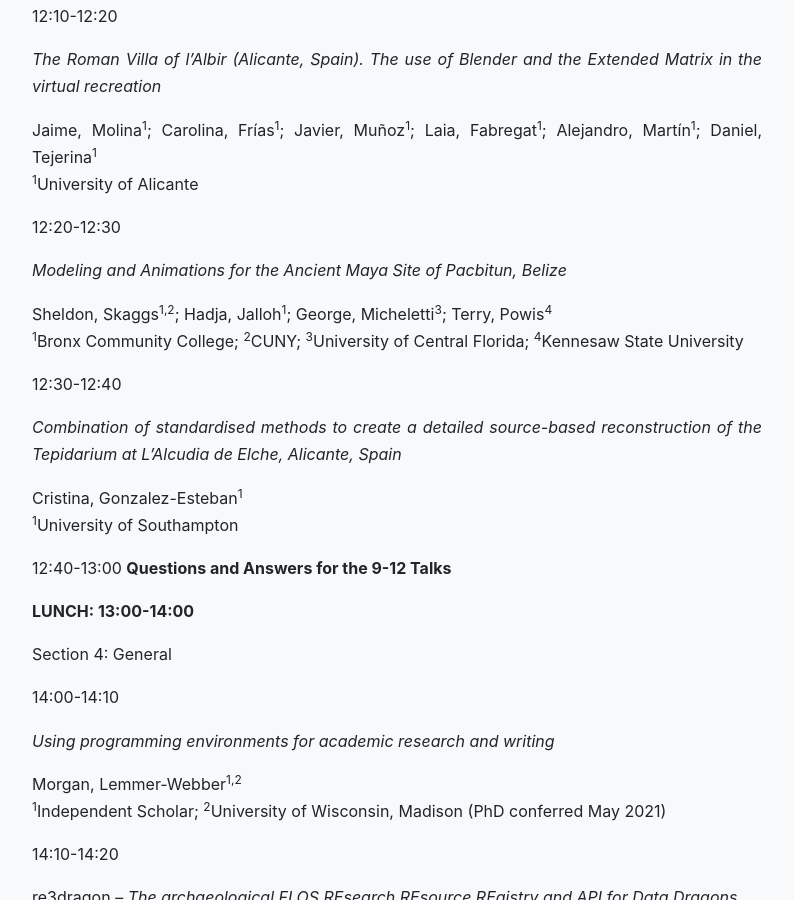
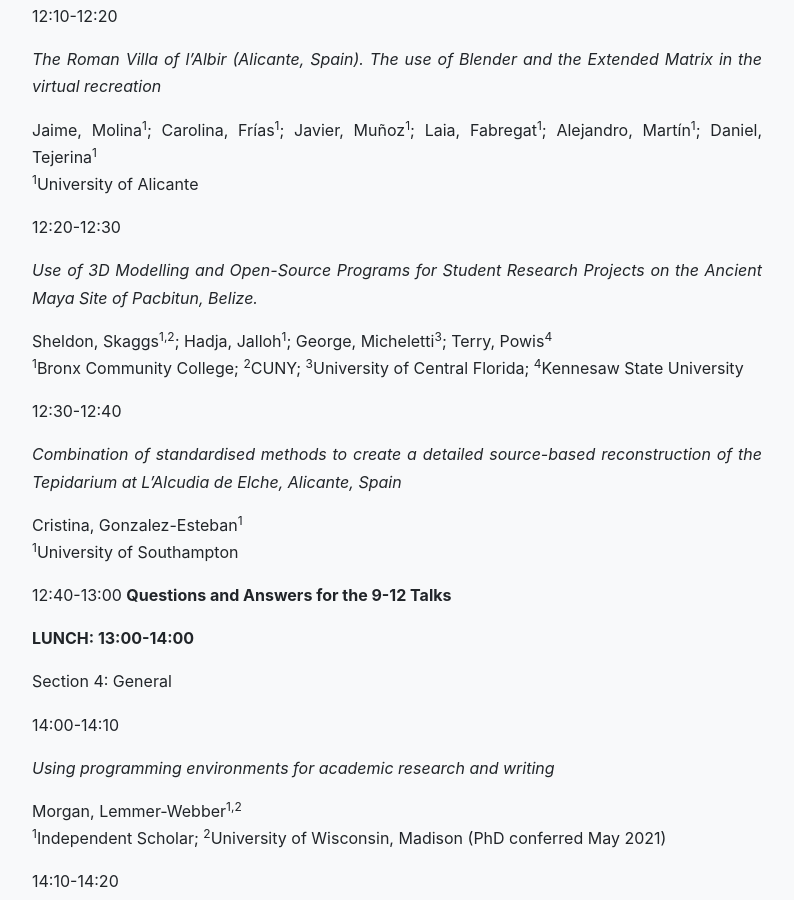
Before and after one commit to archeofoss/2021, a Jekyll site: the page built from programme.md, in a window 1280 px wide and 900 px high, scrolled down 2513 px. Shown: the whole window, without its empty margins (243-1037 px from the left). Built offline with Jekyll 4.4.1, drawn with Linux system fonts in a browser that asks for light colours; nearby versions of some CDN libraries.

Commit message:
Skaggs Title

```diff
--- a/programme.md
+++ b/programme.md
@@ -100,7 +100,7 @@ Jaime, Molina<sup>1</sup>; Carolina, Frías<sup>1</sup>; Javier, Muñoz<sup>1</s
 
 12:20-12:30
 
-_Modeling and Animations for the Ancient Maya Site of Pacbitun, Belize_
+_Use of 3D Modelling and Open-Source Programs for Student Research Projects on the Ancient Maya Site of Pacbitun, Belize._
 
 Sheldon, Skaggs<sup>1</sup><sup>,</sup><sup>2</sup>; Hadja, Jalloh<sup>1</sup>; George, Micheletti<sup>3</sup>; Terry, Powis<sup>4</sup>
 <sup>1</sup>Bronx Community College; <sup>2</sup>CUNY; <sup>3</sup>University of Central Florida; <sup>4</sup>Kennesaw State University
```
